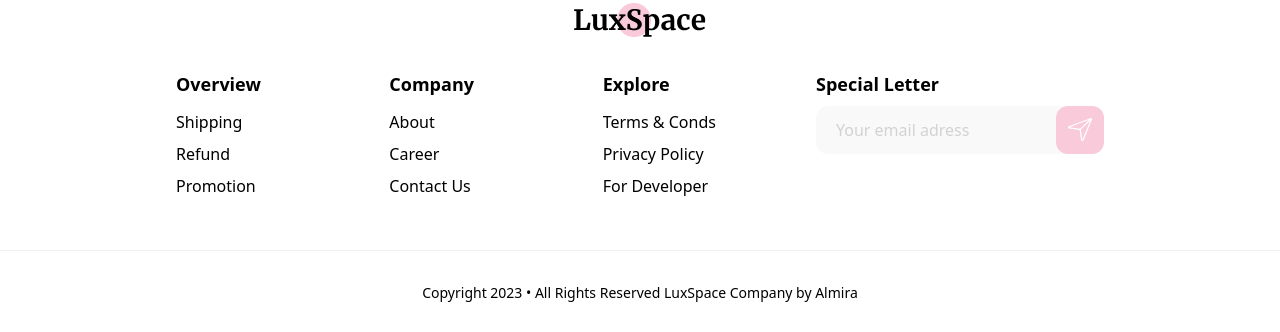
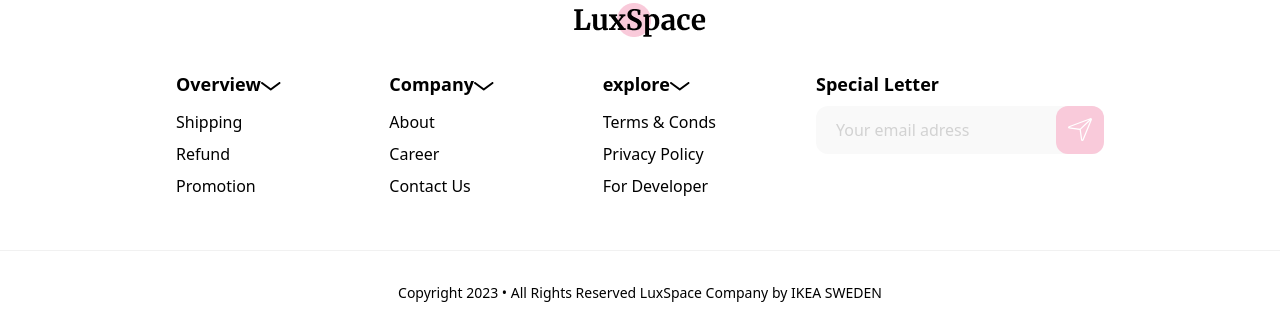
Before and after one commit to Almiramahsa/Luxspace, a React (Create React App) app in the folder luxspace-react/: page / in a window 1280 px wide. Shown: the part 1800-2132 px from the top of the page. Built offline with nearby package versions, Linux system fonts and the light colour scheme; no server answers.

Commit message:
update browse room, just arrived, smart component carousel, bugs fixing

```diff
--- a/luxspace-react/src/pages/HomePage.js
+++ b/luxspace-react/src/pages/HomePage.js
@@ -6,6 +6,7 @@ import BrowseRoom from 'parts/Homepage/BrowseRoom';
 import Footer from 'parts/Footer';
 import useScrollAnchor from 'helpers/hooks/useScrollAnchor';
 import useModalDOM from 'helpers/hooks/useModalDOM';
+import Copyright from 'parts/Copyright';
 
 export default function HomePage() {
   useScrollAnchor();
@@ -18,6 +19,7 @@ export default function HomePage() {
       <BrowseRoom />
       <JustArrived />
       <Footer />
+      <Copyright />
     </>
   );
 }
--- /dev/null
+++ b/luxspace-react/src/parts/Copyright.js
@@ -0,0 +1,9 @@
+import React from 'react';
+
+export default function Copyright() {
+  return (
+    <footer className="flex text-center px-4 py-8 justify-center">
+      <p className="text-sm">Copyright 2023 • All Rights Reserved LuxSpace Company by IKEA SWEDEN</p>
+    </footer>
+  );
+}
--- a/luxspace-react/src/parts/Footer.js
+++ b/luxspace-react/src/parts/Footer.js
@@ -1,7 +1,29 @@
 import React from 'react';
 import { Link } from 'react-router-dom';
 
+function FooterLinks({ isActive, setActive, children, title }) {
+  return (
+    <div className="px-4 w-full md:w-2/12 mb-4 md:mb-0 accordion">
+      <h5 className="text-lg font-semibold mb-2 relative">
+        {title}
+        <button onClick={() => setActive(isActive)} classname={['absolute block md:hidden right-0 transform -translate-y-1/2 focus:outline-none transition duration-200 top-1/2', isActive ? 'rotate-0' : 'rotate-180']}>
+          <svg width="20" height="9" viewBox="0 0 20 9" fill="none" xmlns="http://www.w3.org/2000/svg">
+            <path
+              fillRule="evenodd"
+              clipRule="evenodd"
+              d="M0.197257 0.403676C0.526597 -0.0396672 1.15298 -0.132085 1.59632 0.197256L9.75 6.25427L17.9037 0.197256C18.347 -0.132085 18.9734 -0.0396672 19.3027 0.403676C19.6321 0.847019 19.5397 1.4734 19.0963 1.80274L10.3463 8.30274C9.99227 8.56575 9.50773 8.56575 9.15368 8.30274L0.403676 1.80274C-0.0396667 1.4734 -0.132084 0.847019 0.197257 0.403676Z"
+              fill="black"
+            />
+          </svg>
+        </button>
+      </h5>
+      <ul className={['md:h-auto md:visible md:opacity-100 overflow-hidden transition duration-200', isActive ? 'h-0 invisible opacity-0' : 'opacity-100']}>{children}</ul>
+    </div>
+  );
+}
+
 export default function Footer() {
+  const [active, setActive] = React.useState(null);
   return (
     <section className="footer">
       <div className=" border-b border-gray-200 py-12 mt-16 px-4">
@@ -10,9 +32,7 @@ export default function Footer() {
         </div>
         <aside className="container mx-auto">
           <div className="flex flex-wrap -mx-4 justify-center">
-            <div className="px-4 w-full md:w-2/12 mb-4 md:mb-0 accordion">
-              <h5 className="text-lg font-semibold mb-2 relative">Overview</h5>
-              <ul className="h-0 invisible md:h-auto md:visible overflow-hidden">
+            <FooterLinks setActive={setActive} isActive={active === 1 ? false : true} title="Overview">
               <li>
                 <Link to="/shipping" className="hover:underline py-1 block">
                   Shipping
@@ -28,11 +48,8 @@ export default function Footer() {
                   Promotion
                 </Link>
               </li>
-              </ul>
-            </div>
-            <div className="px-4 w-full md:w-2/12 mb-4 md:mb-0 accordion">
-              <h5 className="text-lg font-semibold mb-2 relative">Company</h5>
-              <ul className="h-0 invisible md:h-auto md:visible overflow-hidden">
+            </FooterLinks>
+            <FooterLinks setActive={setActive} isActive={active === 2 ? false : 2} title="Company">
               <li>
                 <Link to="/about" className="hover:underline py-1 block">
                   About
@@ -48,11 +65,9 @@ export default function Footer() {
                   Contact Us
                 </Link>
               </li>
-              </ul>
-            </div>
-            <div className="px-4 w-full md:w-2/12 mb-4 md:mb-0 accordion">
-              <h5 className="text-lg font-semibold mb-2 relative">Explore</h5>
-              <ul className="h-0 invisible md:h-auto md:visible overflow-hidden">
+            </FooterLinks>
+
+            <FooterLinks setActive={setActive} isActive={active === 3 ? false : 3} title="explore">
               <li>
                 <Link to="/terms-cons" className="hover:underline py-1 block">
                   Terms & Conds
@@ -68,8 +83,7 @@ export default function Footer() {
                   For Developer
                 </Link>
               </li>
-              </ul>
-            </div>
+            </FooterLinks>
             <div className="px-4 w-full md:w-3/12 mb-4 md:mb-0">
               <h5 className="text-lg font-semibold mb-2 relative">Special Letter</h5>
               <form action="#">
@@ -89,9 +103,6 @@ export default function Footer() {
           </div>
         </aside>
       </div>
-      <footer className="flex text-center px-4 py-8 justify-center">
-        <p className="text-sm">Copyright 2023 • All Rights Reserved LuxSpace Company by Almira</p>
-      </footer>
     </section>
   );
 }
```
Lines whose indentation alone changed are shown as unchanged.
